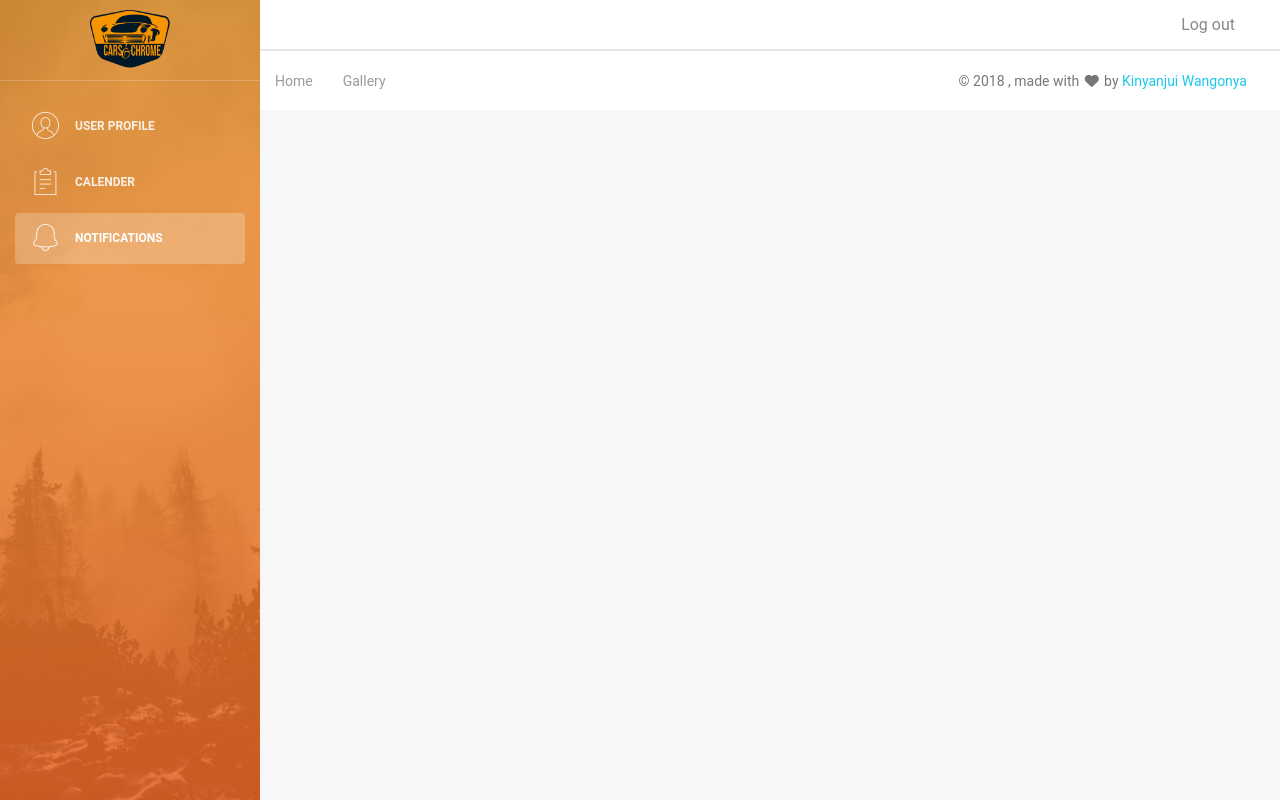
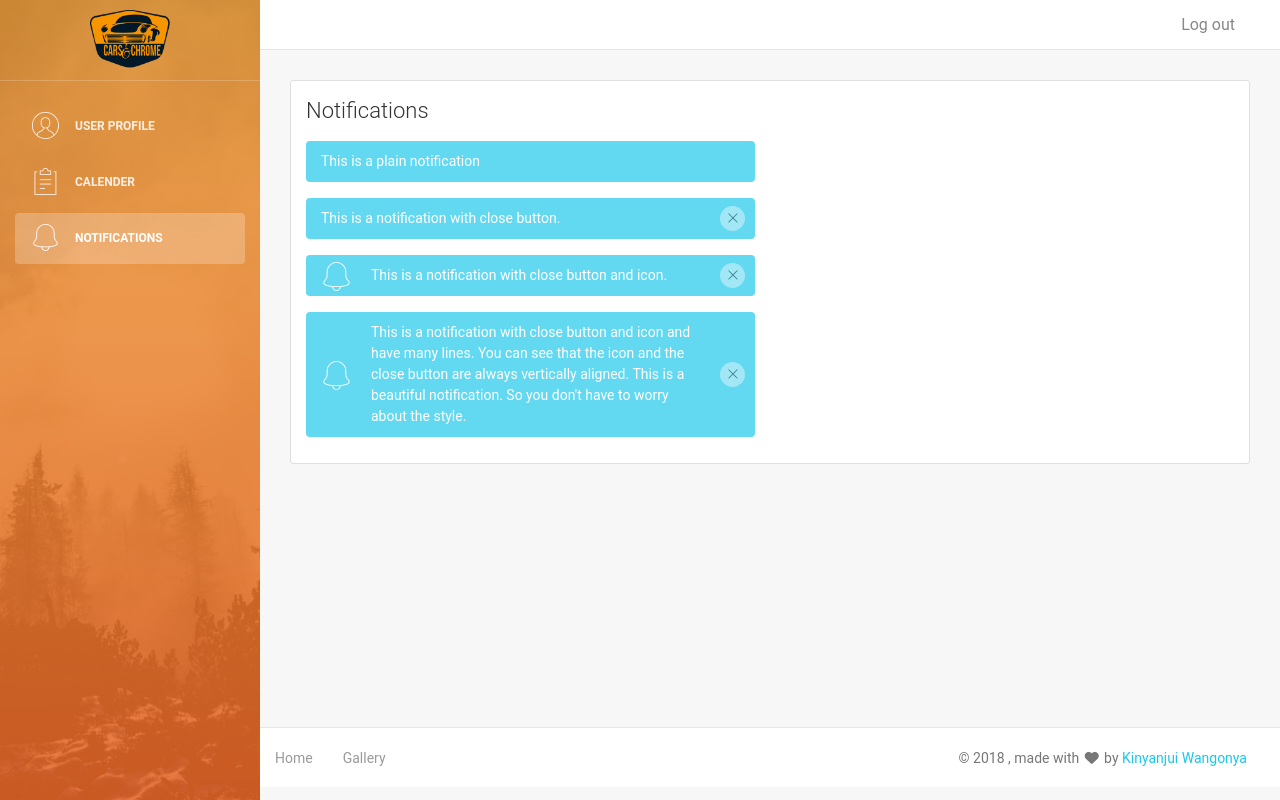
Before and after one commit to BrianMagwa/cars-n-chrome, a PHP site: page /member/notifications.php in a window 1280 px wide. Run offline with PHP 8.4, Linux system fonts and the light colour scheme; the visitor is signed in with stand-in values (Sample User, id 1); some libraries are stand-ins or nearby versions.

Commit message:
add notifications

```diff
--- a/member/notifications.php
+++ b/member/notifications.php
@@ -81,6 +81,54 @@ if(!isset($_SESSION['username']) || empty($_SESSION['username'])){
               </div>
           </nav>
           <!-- End Navbar -->
+          <div class="content">
+              <div class="container-fluid">
+                  <div class="card">
+                      <div class="card-header">
+                          <h4 class="card-title">Notifications</h4>
+                          <!-- <p class="card-category">Handcrafted by our friend
+                              <a target="_blank" href="https://github.com/mouse0270">Robert McIntosh</a>. Please checkout the
+                              <a href="http://bootstrap-notify.remabledesigns.com/" target="_blank">full documentation.</a>
+                          </p> -->
+                      </div>
+                      <div class="card-body">
+                          <div class="row">
+                              <div class="col-md-6">
+                                  <!-- <h5>
+                                      <small>Notifications Style</small>
+                                  </h5> -->
+                                  <div class="alert alert-info">
+                                      <span>This is a plain notification</span>
+                                  </div>
+                                  <div class="alert alert-info">
+                                      <button type="button" aria-hidden="true" class="close" data-dismiss="alert">
+                                          <i class="nc-icon nc-simple-remove"></i>
+                                      </button>
+                                      <span>This is a notification with close button.</span>
+                                  </div>
+                                  <div class="alert alert-info alert-with-icon" data-notify="container">
+                                      <button type="button" aria-hidden="true" class="close" data-dismiss="alert">
+                                          <i class="nc-icon nc-simple-remove"></i>
+                                      </button>
+                                      <span data-notify="icon" class="nc-icon nc-bell-55"></span>
+                                      <span data-notify="message">This is a notification with close button and icon.</span>
+                                  </div>
+                                  <div class="alert alert-info alert-with-icon" data-notify="container">
+                                      <button type="button" aria-hidden="true" class="close" data-dismiss="alert">
+                                          <i class="nc-icon nc-simple-remove"></i>
+                                      </button>
+                                      <span data-notify="icon" class="nc-icon nc-bell-55"></span>
+                                      <span data-notify="message">This is a notification with close button and icon and have many lines. You can see that the icon and the close button are always vertically aligned. This is a beautiful notification. So you don't have to worry about the style.</span>
+                                  </div>
+                              </div>
+                              <div class="col-md-6">
+
+                             </div>
+                            </div>
+                      </div>
+                    </div>
+                  </div>
+                </div>
           <footer class="footer">
               <div class="container">
                   <nav>
```
